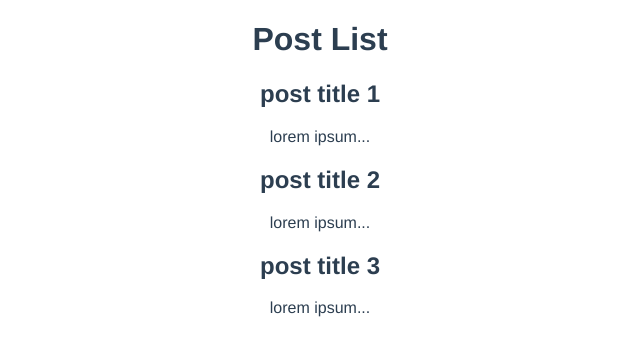
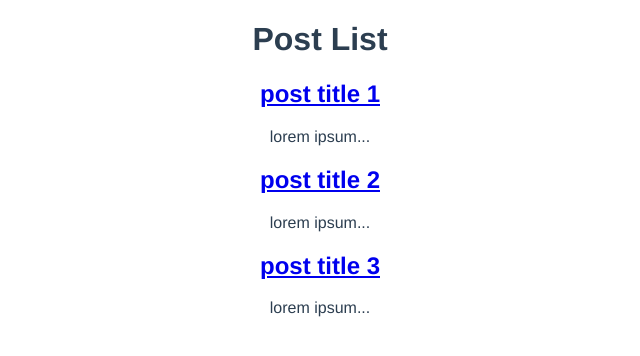
Before and after one commit to Kevin-Phon/composition-api, a Vue app: page / in a window 1280 px wide. Shown: the top 356 px of the page, without its empty margins (320-960 px from the left). Built offline with nearby package versions, Linux system fonts and the light colour scheme; data requests are answered from the project's data file.

Commit message:
post detail page and get post composable

```diff
--- a/src/components/SinglePost.vue
+++ b/src/components/SinglePost.vue
@@ -1,5 +1,7 @@
 <template>
-    <h2>{{post.title}}</h2>
+    <router-link :to="{name:'Detail' ,params:{id:post.id}}">
+        <h2>{{post.title}}</h2>
+    </router-link>
     <p>{{cutBodyPost}}</p>
 </template>
 
--- /dev/null
+++ b/src/composables/getPost.js
@@ -0,0 +1,21 @@
+import { ref } from "vue"
+
+let getPost=(id)=>{
+    let post = ref(null)
+    let error = ref("")
+
+    let load=async()=>{
+        try{
+            let response=await fetch('http://localhost:3000/posts/'+id)
+            if(response.status===404){
+                throw new Error('Not Found URL')
+            }
+            let data = await response.json()
+            post.value = data
+        }catch(err){
+            error.value = err.message
+        }
+    }
+    return {post,error,load}
+}
+export default getPost;
--- /dev/null
+++ b/src/composables/getPosts.js
@@ -0,0 +1,22 @@
+import { ref } from '@vue/reactivity'
+
+let getPosts=()=>{
+    let error = ref("")
+    let posts = ref([])
+
+    let load=async()=>{
+      try{
+        let response = await fetch('http://localhost:3000/posts')
+        if(response.status===404){
+          throw new Error('Not Found URL')
+        }
+        let datas = await response.json()
+        posts.value = datas
+      }
+      catch(err){
+        error.value = err.message
+      }
+    }
+    return {posts,error,load}
+}
+export default getPosts;
--- a/src/router/index.js
+++ b/src/router/index.js
@@ -1,11 +1,18 @@
 import { createRouter, createWebHistory } from 'vue-router'
 import HomeView from '../views/HomeView.vue'
+import DetailView from '../views/DetailView.vue'
 
 const routes = [
   {
     path: '/',
     name: 'home',
     component: HomeView
+  },
+  {
+    path: '/posts/:id',
+    name: 'Detail',
+    component: DetailView,
+    props: true
   }
 ]
 
--- /dev/null
+++ b/src/views/DetailView.vue
@@ -0,0 +1,28 @@
+<template>
+  <div v-if="post">
+      <h2>{{post.title}}</h2>
+      <p>{{post.body}}</p>
+  </div>
+  <div v-else>
+      Loading...
+  </div>
+</template>
+
+<script>
+
+import getPost from '../composables/getPost'
+
+export default {
+    props:['id'],
+    setup(props){
+        let {post,error,load} = getPost(props.id);
+
+        load();
+        return {post,error}
+    }
+}
+</script>
+
+<style>
+
+</style>
--- a/src/views/HomeView.vue
+++ b/src/views/HomeView.vue
@@ -7,35 +7,22 @@
         <PostsList :posts="posts"></PostsList>
       </div>
       <div v-else>
-        <loading class=""></loading>
+        loading...
       </div>
     </div>
 </template>
 
 <script>
-import { ref } from '@vue/reactivity'
+
 import PostsList from '../components/PostsList'
+import getPosts from '../composables/getPosts'
 
 export default {
   components: { PostsList },
   setup(){
-    let error = ref("")
-    let posts = ref([])
+    let{posts,error,load} = getPosts()
 
-    let load=async()=>{
-      try{
-        let response = await fetch('http://localhost:3000/posts') //fetch is a promise so use await
-        if(response.status===404){
-          throw new Error('Not Found URL')
-        }
-        let datas = await response.json() //response.json() is a promise so use await
-        posts.value = datas
-      }
-      catch(err){
-        error.value = err.message
-      }
-    }
-    load()
+    load();
     return {posts,error}
   }
 }
```
